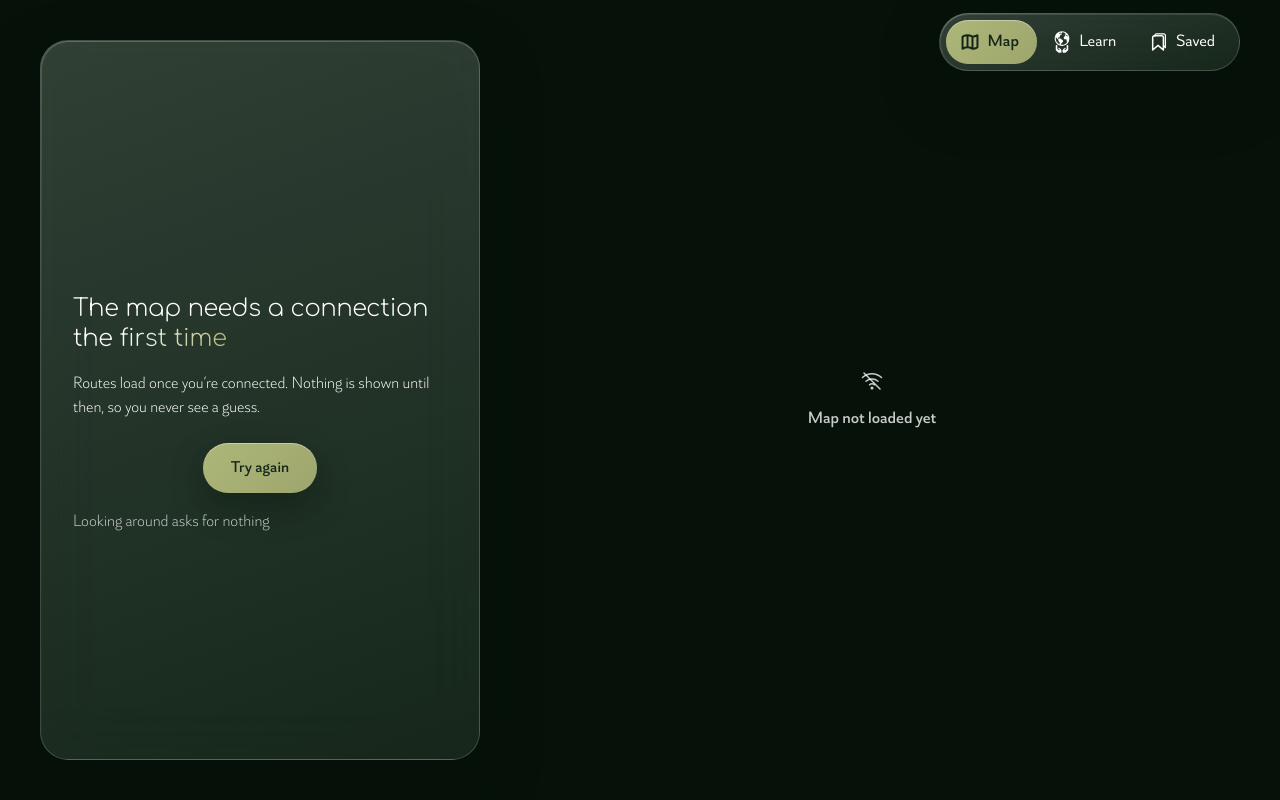
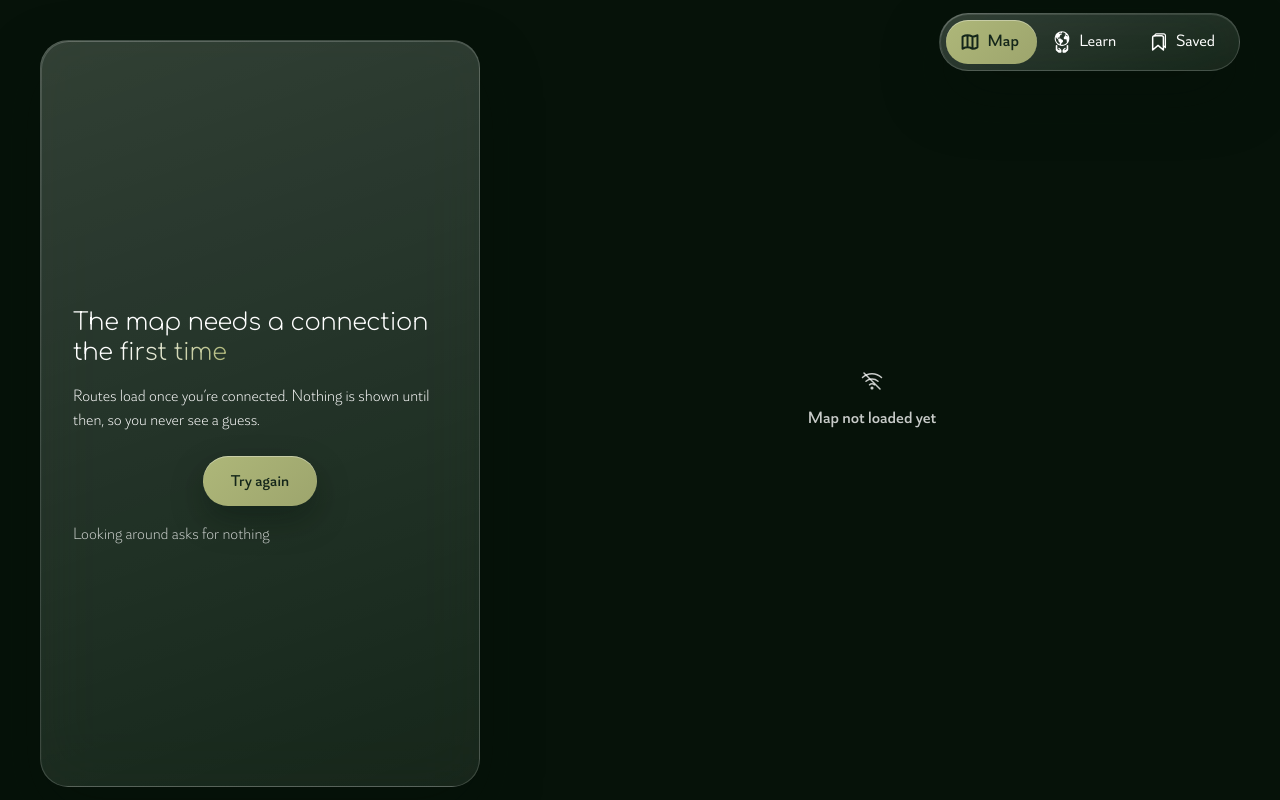
Before and after one commit to yonz-git/natureplore, a Next.js app: page /map/offline in a window 1280 px wide. Built offline with nearby package versions, Linux system fonts and the light colour scheme.

Commit message:
End the desktop Routes panel 12.8px above the bottom, as the nav sits below the top
Co-Authored-By: Claude Opus 5.5 <noreply@anthropic.com>

```diff
--- a/app/flow-a.css
+++ b/app/flow-a.css
@@ -518,8 +518,9 @@ img.a8-thumb { display: block; box-sizing: border-box; object-fit: cover; backgr
 /* ── from 64rem ────────────────────────────────────────────────────────────────────────────── */
 
 @media (min-width: 64rem) {
-  /* one panel frame for every Routes screen: it stays in place from the suggestions into search */
-  .ms-panel { inset: 2.5rem auto 2.5rem 2.5rem; }
+  /* one panel frame for every Routes screen: it stays in place from the suggestions into search,
+     and ends as far above the bottom edge as the nav sits below the top */
+  .ms-panel { inset: 2.5rem auto var(--spacing-nav-top-desktop) 2.5rem; }
 
   .sg-toggle,
   .sg-map-note,
```
